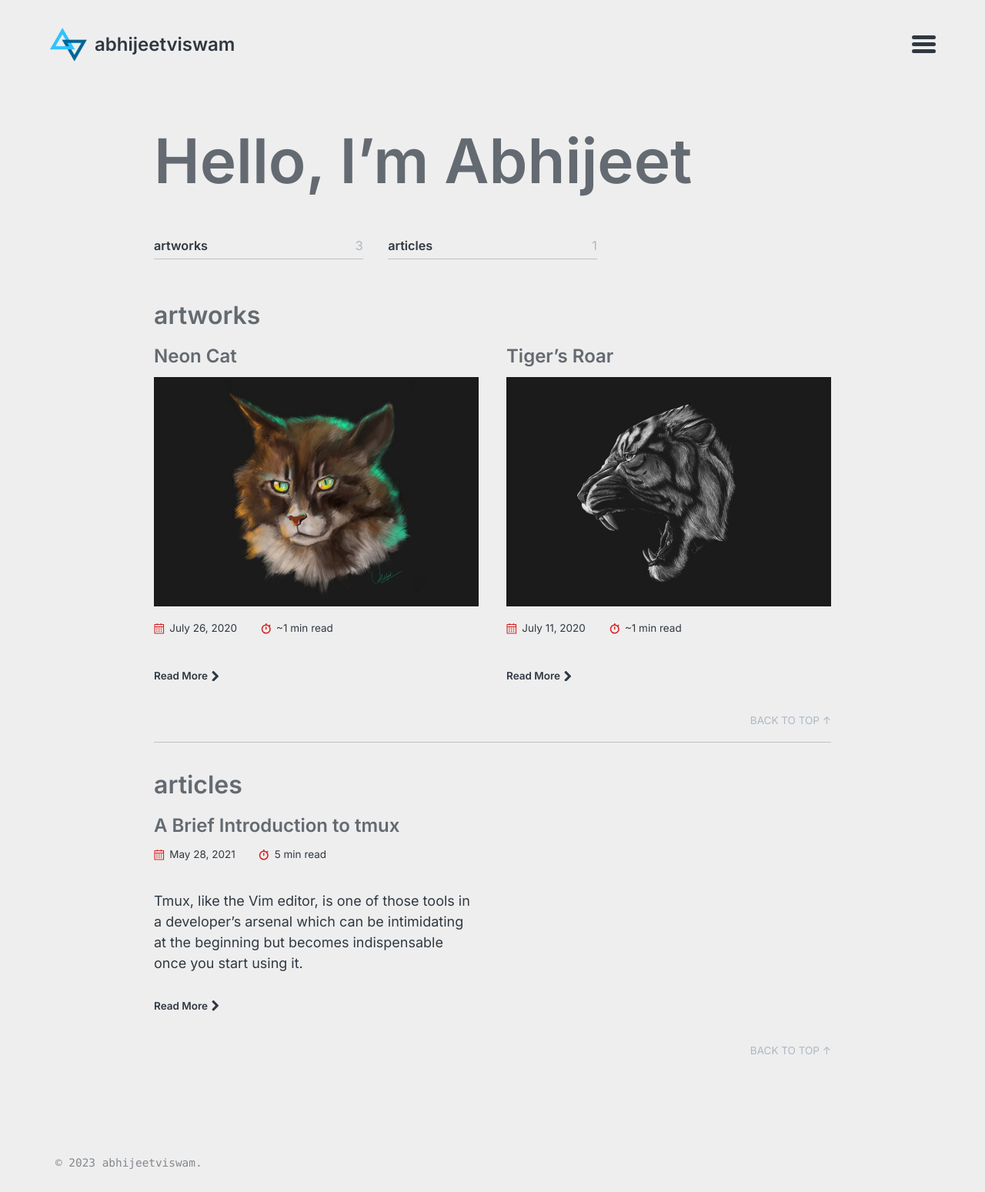
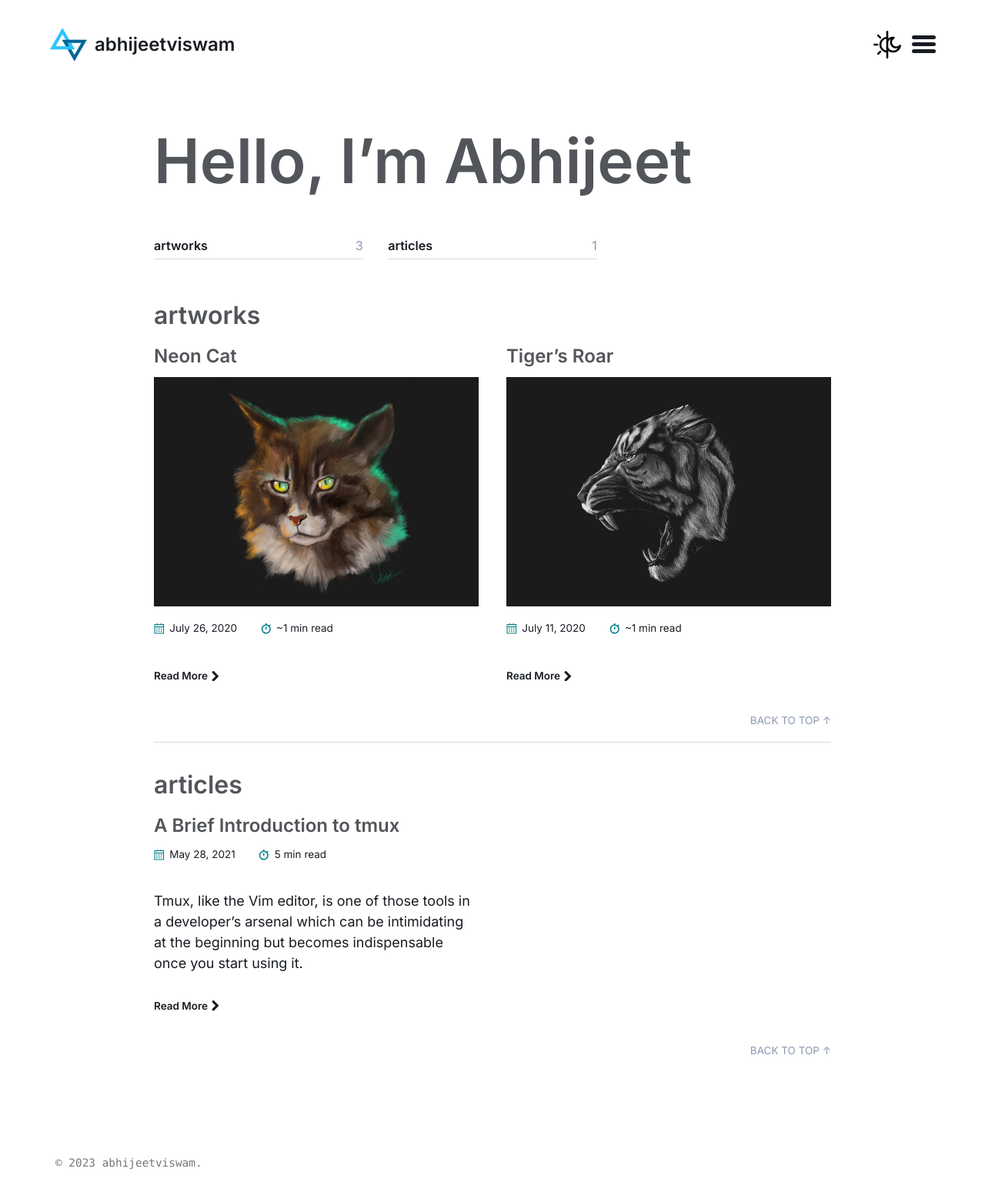
Before and after one commit to abhijeetviswam/abhijeetviswam.github.io, a Jekyll site: the page built from index.md, in a window 1280 px wide. Shown: the whole page at 77% size. Built offline with Jekyll 4.4.1, drawn with Linux system fonts in a browser that asks for light colours; comment, search, counter and statistics services are not loaded.

Commit message:
[ui] Added support for toggling between light and dark modes
- Added darkreader integration for converting to dark mode
- Automatic switch to dark mode based on OS preference

```diff
--- a/_data/theme.yml
+++ b/_data/theme.yml
@@ -1,6 +1,6 @@
 # Theme Skin
 # default, night, plum, sea, soft, steel
-skin: steel
+skin: default
 
 # Theme Text
 t:
--- a/_includes/head.html
+++ b/_includes/head.html
@@ -2,7 +2,7 @@
   <meta charset="utf-8">
   <meta http-equiv="X-UA-Compatible" content="IE=edge">
   <meta name="viewport" content="width=device-width, initial-scale=1">
-  <meta name="theme-color" content="#252a34">
+  <meta name="theme-color" content="currentColor">
 
   {% if site.plugins contains 'jekyll-seo-tag' or site.gems contains 'jekyll-seo-tag' %}
     {% comment %}
@@ -21,6 +21,17 @@
       document.documentElement.className = document.documentElement.className.replace(/\bno-js\b/g, '') + 'js';
     }
   </script>
+  <script src="https://cdn.jsdelivr.net/npm/darkreader@4.9.44/darkreader.js"></script>
+  <script>
+      const currentColorScheme = localStorage.getItem('color-scheme');
+      if (currentColorScheme === 'dark'||
+            (currentColorScheme === null && window.matchMedia && window.matchMedia('(prefers-color-scheme: dark)').matches)) {
+          DarkReader.setFetchMethod(window.fetch);
+          DarkReader.enable({contrast: 120});
+      } else if (currentColorScheme === 'light') {
+          DarkReader.disable();
+      }
+  </script>
 
   <link rel="icon" type="image/x-icon" href="/assets/images/favicon.ico">
   <link rel="stylesheet" href="{{ '/assets/stylesheets/main.css' | relative_url }}">
--- a/_layouts/default.html
+++ b/_layouts/default.html
@@ -21,6 +21,15 @@
           </svg>
         </button>
       {% endif %}
+
+      <button class="darkmode-toggle" type="button">
+        <div class="darkmode-icon">
+          <svg style="enable-background:new 0 0 32 32;" version="1.1" viewBox="2 2 28 28" xml:space="preserve" xmlns="http://www.w3.org/2000/svg" xmlns:xlink="http://www.w3.org/1999/xlink"><style type="text/css">
+.st0{fill:none;stroke:#000000;stroke-width:2;stroke-linecap:round;stroke-linejoin:round;stroke-miterlimit:10;}
+.st1{fill:none;stroke:#000000;stroke-width:2;stroke-linejoin:round;stroke-miterlimit:10;}
+          </style><line class="st0" x1="16" x2="16" y1="3" y2="29"/><path class="st0" d="M16,23c-3.87,0-7-3.13-7-7s3.13-7,7-7"/><line class="st0" x1="6.81" x2="8.93" y1="6.81" y2="8.93"/><line class="st0" x1="3" x2="6" y1="16" y2="16"/><line class="st0" x1="6.81" x2="8.93" y1="25.19" y2="23.07"/><path class="st0" d="M16,12.55C17.2,10.43,19.48,9,22.09,9c0.16,0,0.31,0.01,0.47,0.02c-1.67,0.88-2.8,2.63-2.8,4.64  c0,2.9,2.35,5.25,5.25,5.25c1.6,0,3.03-0.72,3.99-1.85C28.48,20.43,25.59,23,22.09,23c-2.61,0-4.89-1.43-6.09-3.55"/></svg>
+        </div>
+      </button>
 
       <button class="toggle navicon-button larr" type="button">
         <span class="toggle-inner">
--- a/_sass/basically-basic.scss
+++ b/_sass/basically-basic.scss
@@ -32,6 +32,7 @@
 @import "basically-basic/contact-lists";
 @import "basically-basic/syntax-highlighting";
 @import "basically-basic/responsive-embed";
+@import "basically-basic/darkmodeicon";
 
 /* Utility classes */
 @import "basically-basic/utilities";
--- /dev/null
+++ b/_sass/basically-basic/_darkmodeicon.scss
@@ -0,0 +1,17 @@
+/* ==========================================================================
+   DARK MODE ICON
+   ========================================================================== */
+
+.darkmode-toggle {
+  margin-left: 0.75rem;
+  margin-right: 0.75rem;
+  border: 0;
+  padding: 0;
+  outline: none;
+  background-color: transparent;
+  cursor: pointer;
+  -webkit-transition: 0.2s;
+  transition: 0.2s;
+  height: 2rem;
+  width: 2rem;
+}
--- a/assets/javascripts/main.js
+++ b/assets/javascripts/main.js
@@ -31,6 +31,8 @@
 var myInitialContent = document.querySelector('.initial-content');
 var mySearchContent = document.querySelector('.search-content');
 var mySearchToggle = document.querySelector('.search-toggle');
+var myDarkModeToggle = document.querySelector('.darkmode-toggle');
+// var myDarkModeIcon = document.querySelector('.darkmode-icon');
 
 // Toggle sidebar visibility
 function toggleClassMenu() {
@@ -65,6 +67,16 @@
     toggleClassSearch();
   }, false);
 }
+// Toggle to dark mode with button click
+myDarkModeToggle.addEventListener('click', function () {
+  toggleDarkMode();
+}, false);
+// Automatically switch to dark mode based on OS preference
+const darkModePreference = window.matchMedia("(prefers-color-scheme: dark)");
+darkModePreference.addEventListener("change", e => e.matches && enableDarkMode());
+const lightModePreference = window.matchMedia("(prefers-color-scheme: light)");
+lightModePreference.addEventListener("change", e => e.matches && disableDarkMode());
+
 
 // Toggle search input and content visibility
 function toggleClassSearch() {
@@ -74,3 +86,37 @@
     document.querySelector('.search-content input').focus();
   }, 400);
 }
+
+// Toggle dark mode
+function toggleDarkMode() {
+    let currentColorScheme = localStorage.getItem('color-scheme')
+
+    if (currentColorScheme === null) {
+        if (window.matchMedia && window.matchMedia('(prefers-color-scheme: dark)').matches) {
+            enableDarkMode();
+        }
+    } else if (currentColorScheme === 'dark') {
+        enableDarkMode();
+    }
+
+    if (localStorage.getItem('color-scheme') === 'light') {
+        enableDarkMode();
+    } else {
+        disableDarkMode();
+    }
+}
+
+function enableDarkMode() {
+    DarkReader.setFetchMethod(window.fetch);
+    DarkReader.enable({contrast: 120});
+    localStorage.setItem('color-scheme', 'dark');
+    // // Sun icon in dark mode
+    // myDarkModeIcon.innerHTML = '<svg class="icon" viewBox="0 0 24 24" xmlns="http://www.w3.org/2000/svg"><path d="M7,12c0,2.8,2.2,5,5,5s5-2.2,5-5s-2.2-5-5-5S7,9.2,7,12z M12,9c1.7,0,3,1.3,3,3s-1.3,3-3,3s-3-1.3-3-3S10.3,9,12,9z"/><path d="M13,5V3c0-0.6-0.4-1-1-1s-1,0.4-1,1v2c0,0.6,0.4,1,1,1S13,5.6,13,5z"/><path d="M19.1,4.9c-0.4-0.4-1-0.4-1.4,0l-1.4,1.4c-0.4,0.4-0.4,1,0,1.4c0.2,0.2,0.5,0.3,0.7,0.3s0.5-0.1,0.7-0.3l1.4-1.4   C19.5,6,19.5,5.3,19.1,4.9z"/><path d="M21,11h-2c-0.6,0-1,0.4-1,1s0.4,1,1,1h2c0.6,0,1-0.4,1-1S21.6,11,21,11z"/><path d="M17.7,16.2c-0.4-0.4-1-0.4-1.4,0s-0.4,1,0,1.4l1.4,1.4c0.2,0.2,0.5,0.3,0.7,0.3s0.5-0.1,0.7-0.3c0.4-0.4,0.4-1,0-1.4   L17.7,16.2z"/><path d="M11,19v2c0,0.6,0.4,1,1,1s1-0.4,1-1v-2c0-0.6-0.4-1-1-1S11,18.4,11,19z"/><path d="M4.9,19.1c0.2,0.2,0.5,0.3,0.7,0.3s0.5-0.1,0.7-0.3l1.4-1.4c0.4-0.4,0.4-1,0-1.4s-1-0.4-1.4,0l-1.4,1.4   C4.5,18,4.5,18.7,4.9,19.1z"/><path d="M2,12c0,0.6,0.4,1,1,1h2c0.6,0,1-0.4,1-1s-0.4-1-1-1H3C2.4,11,2,11.4,2,12z"/><path d="M6.3,4.9c-0.4-0.4-1-0.4-1.4,0s-0.4,1,0,1.4l1.4,1.4C6.5,8,6.8,8.1,7.1,8.1S7.6,8,7.8,7.8c0.4-0.4,0.4-1,0-1.4L6.3,4.9z"/></svg>'
+}
+
+function disableDarkMode() {
+    DarkReader.disable();
+    localStorage.setItem('color-scheme', 'light');
+    // // Moon icon in light mode
+    // myDarkModeIcon.innerHTML = '<svg class="icon" viewBox="0 0 24 24" xmlns="http://www.w3.org/2000/svg"><path d="M12.3,4.9c0.4-0.2,0.6-0.7,0.5-1.1S12.2,3,11.7,3C6.8,3.1,3,7.1,3,12c0,5,4,9,9,9c3.8,0,7.1-2.4,8.4-5.9   c0.2-0.4,0-0.9-0.4-1.2c-0.4-0.3-0.9-0.2-1.2,0.1c-1,0.9-2.3,1.4-3.7,1.4c-3.1,0-5.7-2.5-5.7-5.7C9.4,7.8,10.5,5.9,12.3,4.9z    M15.1,17.4c0.5,0,1,0,1.4-0.1C15.3,18.4,13.7,19,12,19c-3.9,0-7-3.1-7-7c0-2.5,1.4-4.8,3.5-6c-0.7,1.1-1,2.4-1,3.8   C7.4,14,10.9,17.4,15.1,17.4z"/></svg>'
+}
```
